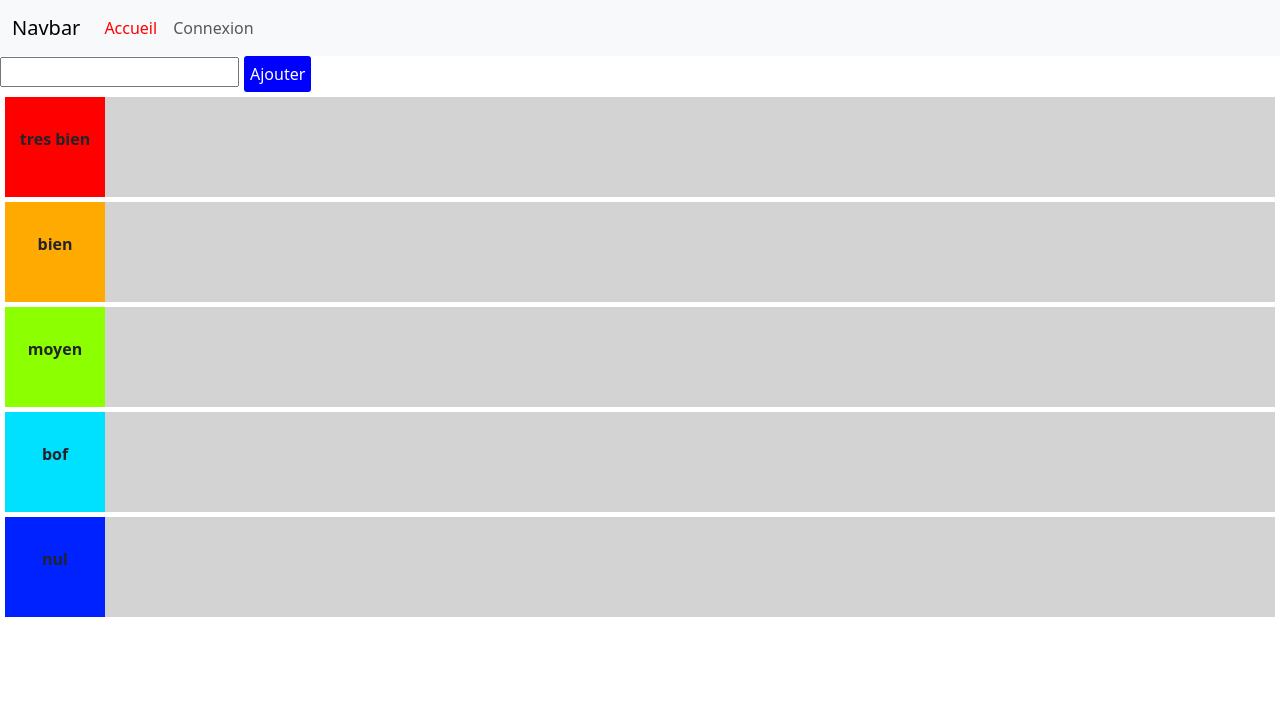
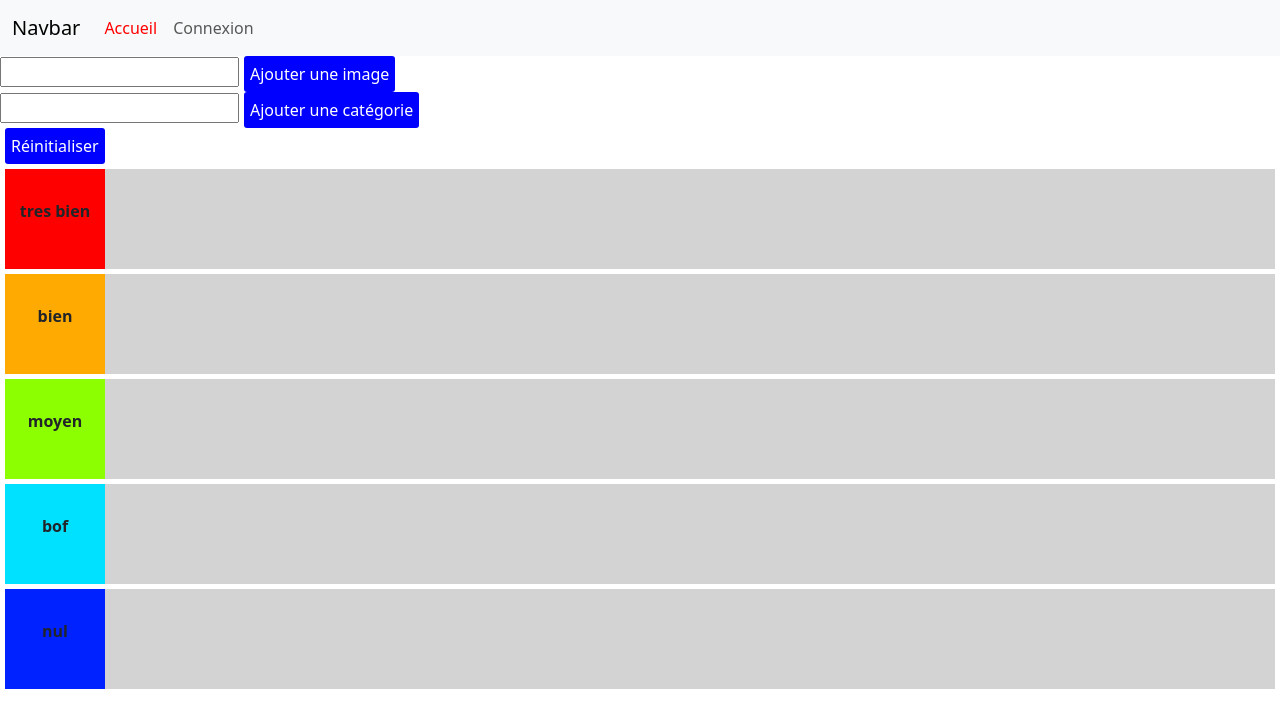
Before and after one commit to Sbn09/Angular_eval_1, an Angular app: page /accueil in a window 1280 px wide. Shown: the top 728 px of the page. Built offline with nearby package versions, Linux system fonts and the light colour scheme.

Commit message:
ajout categorie + reset

```diff
--- a/src/app/accueil/accueil.component.html
+++ b/src/app/accueil/accueil.component.html
@@ -1,5 +1,18 @@
-<input [(ngModel)]="urlImage" />
-<div class="btn" (click)="onClicAjouter()">Ajouter</div>
+<div>
+  <input [(ngModel)]="urlImage" />
+  <div class="btn" (click)="onClicAjouterImage()">Ajouter une image</div>
+</div>
+
+<div>
+  <input [(ngModel)]="nomCategorie" />
+  <div class="btn" (click)="onClicAjouterCategorie()">
+    Ajouter une catégorie
+  </div>
+</div>
+
+<div>
+  <div class="btn" (click)="reset()">Réinitialiser</div>
+</div>
 
 <div class="liste-categories">
   @for (categorie of categories; track $index; let indexCategorie = $index) {
--- a/src/app/accueil/accueil.component.ts
+++ b/src/app/accueil/accueil.component.ts
@@ -10,6 +10,7 @@ import { FormsModule } from '@angular/forms';
 })
 export class AccueilComponent {
   urlImage: string = '';
+  nomCategorie: string = '';
 
   categories: { nom: string; images: string[] }[] = [];
 
@@ -23,10 +24,18 @@ export class AccueilComponent {
     }
   }
 
-  onClicAjouter() {
+  onClicAjouterImage() {
     this.categories[0].images.push(this.urlImage);
     this.urlImage = '';
     this.sauvegarde();
+  }
+
+  onClicAjouterCategorie() {
+    if (this.nomCategorie != '') {
+      this.categories.push({ nom: this.nomCategorie, images: [] });
+      this.nomCategorie = '';
+      this.sauvegarde();
+    }
   }
 
   reset() {
```
